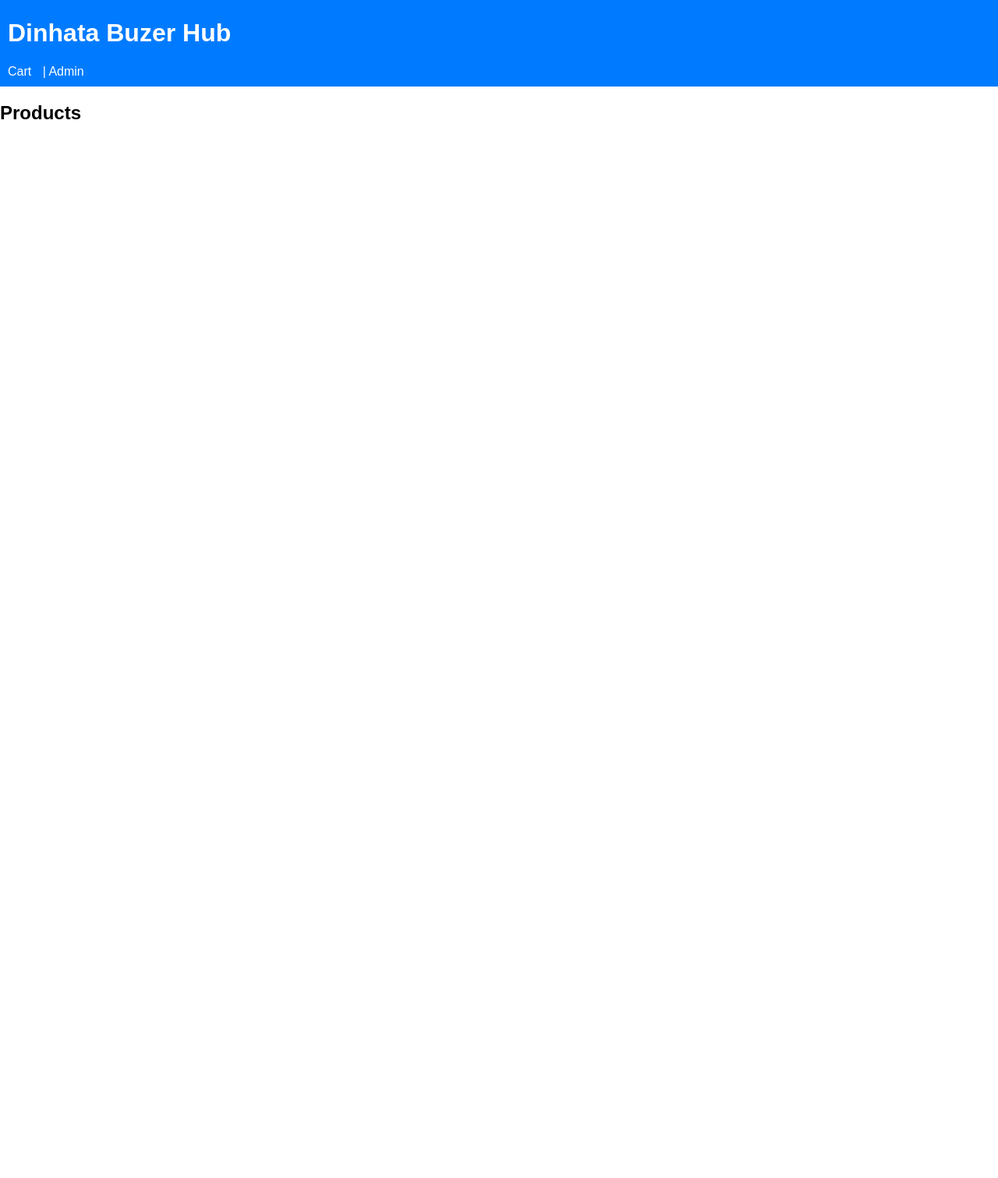
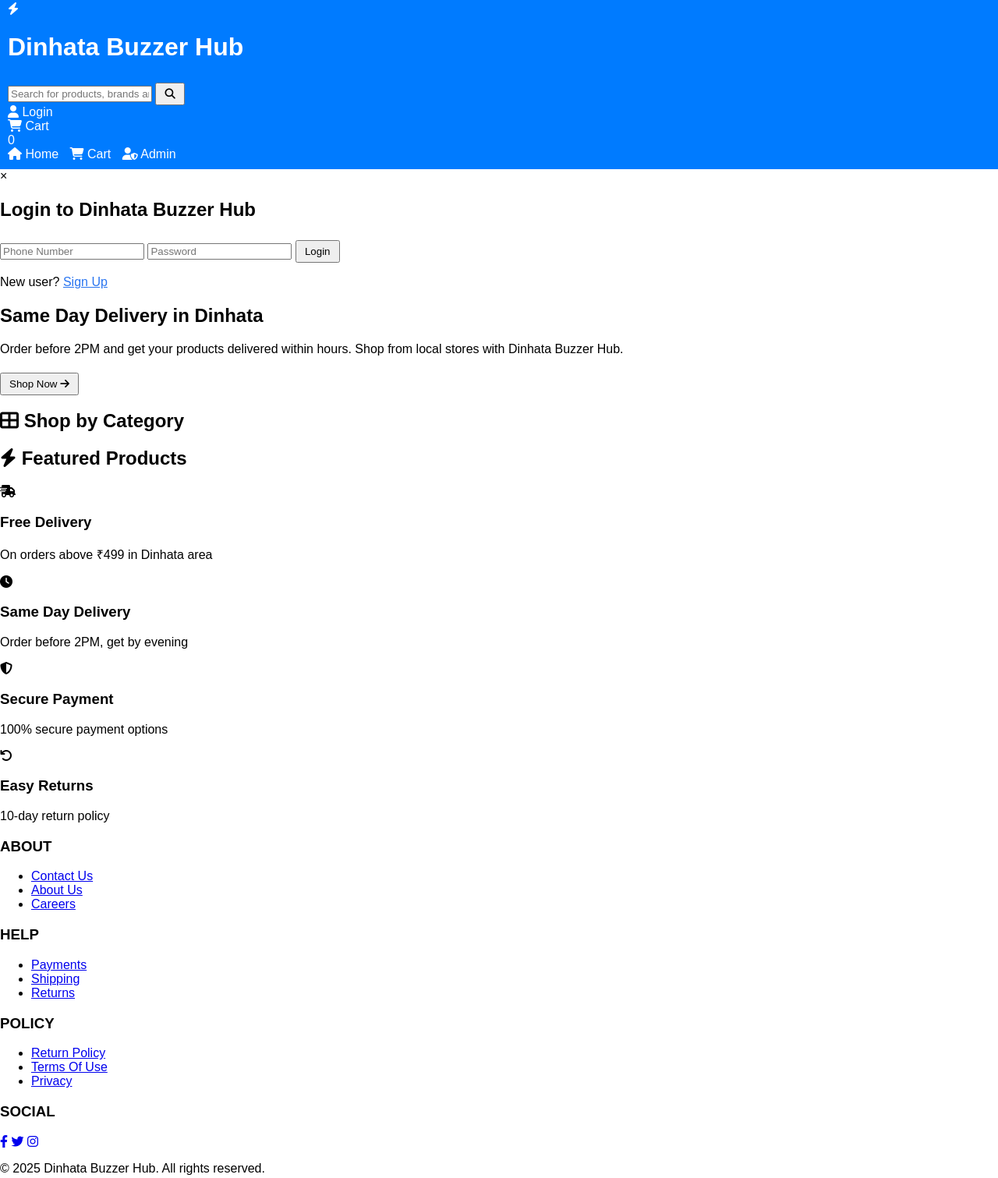
Before and after one commit to dodon4085-pixel/Location-, a plain HTML site: page index.html in a window 1280 px wide. Shown: the part 7-1518 px from the top of the page at 78% size. Before the commit the page ends 800 px from the top, so only its background shows below. Drawn offline with Linux system fonts and the light colour scheme; files that its build step writes are made by us from their sources; no server answers; files whose address does not match are found by name.

Commit message:
Update index.html

```diff
--- a/index.html
+++ b/index.html
@@ -3,24 +3,148 @@
 <head>
 <meta charset="UTF-8">
 <meta name="viewport" content="width=device-width, initial-scale=1.0">
-<title>Dinhata Buzer Hub</title>
+<title>Dinhata Buzzer Hub - Ultimate</title>
 <link rel="stylesheet" href="css/style.css">
-<script src="https://www.gstatic.com/firebasejs/9.22.1/firebase-app-compat.js"></script>
-<script src="https://www.gstatic.com/firebasejs/9.22.1/firebase-firestore-compat.js"></script>
+<link rel="stylesheet" href="https://cdnjs.cloudflare.com/ajax/libs/font-awesome/6.4.0/css/all.min.css">
 <script src="js/main.js" defer></script>
 <script src="js/location.js" defer></script>
+<script src="js/gesture.js" defer></script>
 </head>
 <body>
+<!-- Header -->
 <header>
-  <h1>Dinhata Buzer Hub</h1>
+  <div class="top-header">
+    <div class="logo">
+      <i class="fas fa-bolt logo-icon"></i>
+      <h1>Dinhata <span>Buzzer Hub</span></h1>
+    </div>
+    <div class="search-bar">
+      <input type="text" id="searchInput" placeholder="Search for products, brands and more">
+      <button onclick="searchProducts()"><i class="fas fa-search"></i></button>
+    </div>
+    <div class="user-actions">
+      <div class="action-item" onclick="toggleLogin()">
+        <i class="fas fa-user"></i>
+        <span id="loginText">Login</span>
+      </div>
+      <div class="action-item" onclick="window.location.href='cart.html'">
+        <i class="fas fa-shopping-cart"></i>
+        <span>Cart</span>
+        <div class="cart-count" id="headerCartCount">0</div>
+      </div>
+    </div>
+  </div>
   <nav>
-    <a href="cart.html">Cart</a> |
-    <a href="admin.html">Admin</a>
+    <div class="nav-links">
+      <a href="index.html" class="active"><i class="fas fa-home"></i> Home</a>
+      <a href="cart.html"><i class="fas fa-shopping-cart"></i> Cart</a>
+      <a href="admin.html"><i class="fas fa-user-shield"></i> Admin</a>
+    </div>
   </nav>
 </header>
-<main>
-  <h2>Products</h2>
-  <div id="product-list"></div>
-</main>
+
+<!-- Login Modal -->
+<div id="loginModal" class="modal">
+  <div class="modal-content">
+    <span class="close" onclick="closeLogin()">&times;</span>
+    <h2>Login to Dinhata Buzzer Hub</h2>
+    <form id="loginForm">
+      <input type="text" placeholder="Phone Number" required>
+      <input type="password" placeholder="Password" required>
+      <button type="submit">Login</button>
+    </form>
+    <p>New user? <a href="#" style="color: #2874f0;">Sign Up</a></p>
+  </div>
+</div>
+
+<!-- Hero Banner -->
+<section class="hero-banner">
+  <div class="hero-content">
+    <h2>Same Day Delivery in Dinhata</h2>
+    <p>Order before 2PM and get your products delivered within hours. Shop from local stores with Dinhata Buzzer Hub.</p>
+    <button class="cta-button" onclick="window.location.href='cart.html'">Shop Now <i class="fas fa-arrow-right"></i></button>
+  </div>
+</section>
+
+<!-- Categories Carousel -->
+<section class="categories">
+  <h2 class="section-title"><i class="fas fa-th-large"></i> Shop by Category</h2>
+  <div class="category-carousel" id="categoryCarousel">
+    <!-- JS will dynamically load categories -->
+  </div>
+</section>
+
+<!-- Featured Products -->
+<section class="products">
+  <h2 class="section-title"><i class="fas fa-bolt"></i> Featured Products</h2>
+  <div class="product-grid" id="featuredProducts">
+    <!-- JS will dynamically load products -->
+  </div>
+</section>
+
+<!-- Features Section -->
+<section class="features">
+  <div class="feature">
+    <i class="fas fa-shipping-fast feature-icon"></i>
+    <h3 class="feature-title">Free Delivery</h3>
+    <p class="feature-desc">On orders above ₹499 in Dinhata area</p>
+  </div>
+  <div class="feature">
+    <i class="fas fa-clock feature-icon"></i>
+    <h3 class="feature-title">Same Day Delivery</h3>
+    <p class="feature-desc">Order before 2PM, get by evening</p>
+  </div>
+  <div class="feature">
+    <i class="fas fa-shield-alt feature-icon"></i>
+    <h3 class="feature-title">Secure Payment</h3>
+    <p class="feature-desc">100% secure payment options</p>
+  </div>
+  <div class="feature">
+    <i class="fas fa-undo feature-icon"></i>
+    <h3 class="feature-title">Easy Returns</h3>
+    <p class="feature-desc">10-day return policy</p>
+  </div>
+</section>
+
+<!-- Footer -->
+<footer>
+  <div class="footer-content">
+    <div class="footer-column">
+      <h3>ABOUT</h3>
+      <ul class="footer-links">
+        <li><a href="#">Contact Us</a></li>
+        <li><a href="#">About Us</a></li>
+        <li><a href="#">Careers</a></li>
+      </ul>
+    </div>
+    <div class="footer-column">
+      <h3>HELP</h3>
+      <ul class="footer-links">
+        <li><a href="#">Payments</a></li>
+        <li><a href="#">Shipping</a></li>
+        <li><a href="#">Returns</a></li>
+      </ul>
+    </div>
+    <div class="footer-column">
+      <h3>POLICY</h3>
+      <ul class="footer-links">
+        <li><a href="#">Return Policy</a></li>
+        <li><a href="#">Terms Of Use</a></li>
+        <li><a href="#">Privacy</a></li>
+      </ul>
+    </div>
+    <div class="footer-column">
+      <h3>SOCIAL</h3>
+      <div class="social-links">
+        <a href="#"><i class="fab fa-facebook-f"></i></a>
+        <a href="#"><i class="fab fa-twitter"></i></a>
+        <a href="#"><i class="fab fa-instagram"></i></a>
+      </div>
+    </div>
+  </div>
+  <div class="copyright">
+    <p>&copy; 2025 Dinhata Buzzer Hub. All rights reserved.</p>
+  </div>
+</footer>
 </body>
 </html>
```
